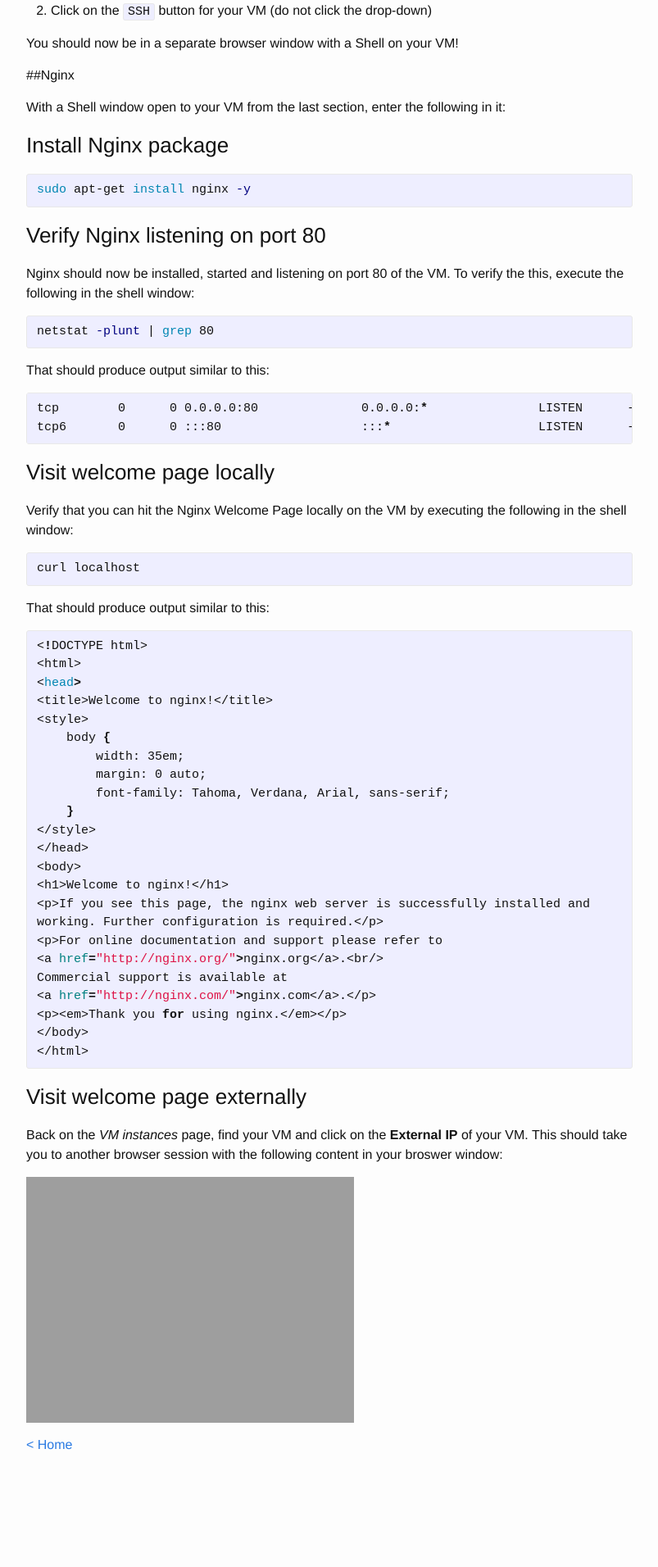
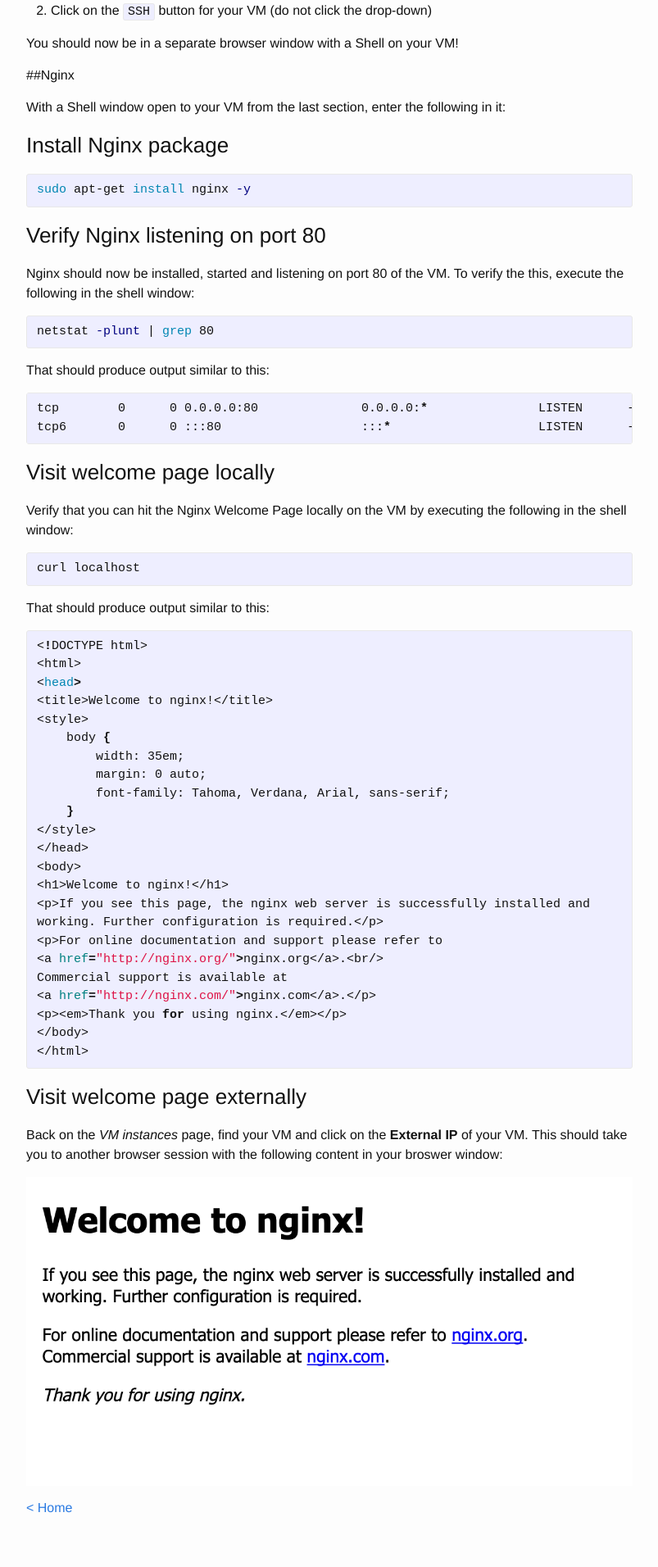
Before and after one commit to mixpix3ls/mixpix3ls.github.io, a Jekyll site: the page built from _posts/2019-05-13-gcp-virtual-machines.markdown, in a window 1280 px wide. Shown: the part 1458-3370 px from the top of the page at 82% size, without its empty margins (238-1041 px from the left). Built offline with Jekyll 4.4.1, drawn with Linux system fonts in a browser that asks for light colours; before the commit the page ends 3293 px from its top, so only the background shows below that.

Commit message:
GCP VM content

```diff
--- a/_posts/2019-05-13-gcp-virtual-machines.markdown
+++ b/_posts/2019-05-13-gcp-virtual-machines.markdown
@@ -116,6 +116,6 @@ Commercial support is available at
 
 Back on the *VM instances* page, find your VM and click on the **External IP**  of your VM. This should take you to another browser session with the following content in your broswer window:
 
-![Nginx welcome content](/assets/NginxWelcome.png =300x300)
+![Nginx welcome content](/assets/NginxWelcome.png)
 
 [Google Cloud Console]: https://console.cloud.google.com
```
